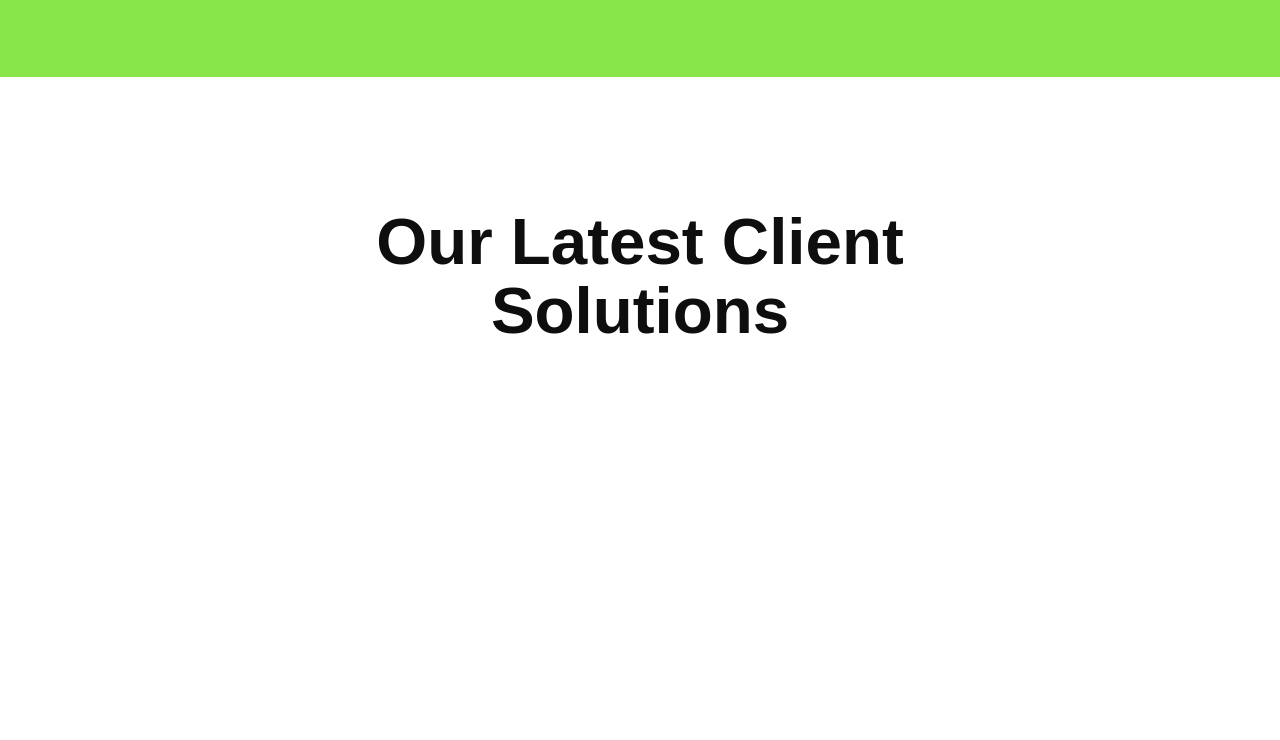
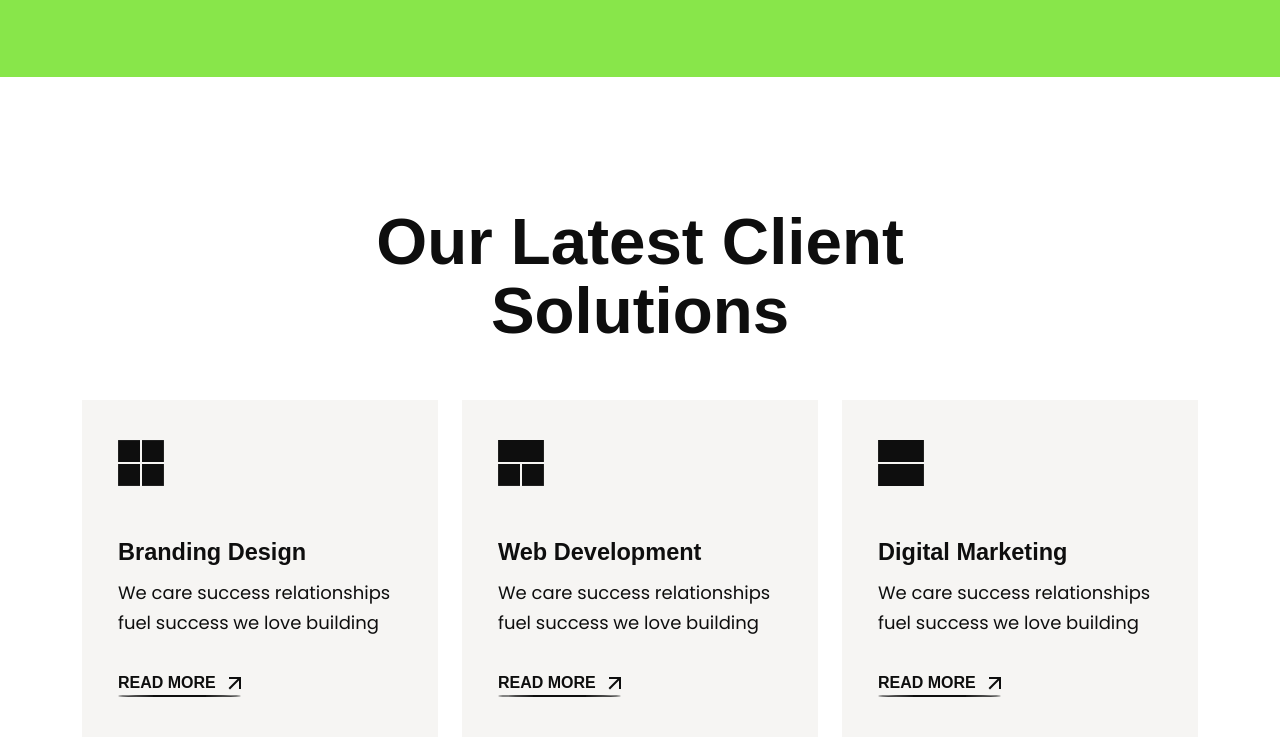
Before and after one commit to Taposhpaul1998/hunky-html-tamplate, a plain HTML site: page index.html in a window 1280 px wide. Shown: the part 895-1635 px from the top of the page. Before the commit the page ends 1425 px from the top, so only its background shows below. Drawn offline with Linux system fonts and the light colour scheme; a web font is replaced by a local one.

Commit message:
create claint solutions section

```diff
--- a/assets/css/main.css
+++ b/assets/css/main.css
@@ -59,10 +59,12 @@ h2{
     line-height:clamp(2.25rem, 1.3329rem + 3.7624vw, 4.625rem);;
 }
 
-.align-center{
-    align-items: center !important;
+h4{
+    font-size: clamp(1.25rem, 1.1585rem + 0.3902vw, 1.5rem);
+    font-family: var(--font-clash);
+    font-weight: 600;
 }
-
+/* button  */
 .primary__btn{
     font-size: 16px;
     font-family: var(--font-clash);
@@ -72,6 +74,43 @@ h2{
     color: var(--color-black);
     transition: all .3s;
 }
+
+.secondary__btn{
+font-family: var(--font-clash);
+font-size: 16px;
+font-weight: 600;
+line-height: 16px;
+padding-bottom: 6px;
+color: var(--color-black);
+position: relative;
+}
+.secondary__btn svg{
+margin-left: 8px;
+}
+.secondary__btn::after{
+    content: '';
+    width: 100%;
+    height: 2px;
+    background-color: var(--color-black);
+    border-radius: 50%;
+    position: absolute;
+    bottom: 0;
+    left: 0;
+    transition: all .3s;
+}
+.secondary__btn:hover::after{
+    animation: secondary-btn-anim .5s;
+}
+@keyframes secondary-btn-anim {
+    0%{
+        width: 0;
+    }
+    100%{
+        width: 100%;
+    }
+}
+
+
 /* header style start  */
 .header{
     position: absolute;
@@ -402,9 +441,6 @@ margin-bottom: 32px;
     margin-bottom: 40px;
 }
 .hero__projects h4{
-    font-size: clamp(1.25rem, 1.1585rem + 0.3902vw, 1.5rem);
-    font-family: var(--font-clash);
-    font-weight: 600;
     line-height: 28px;
 }
 
@@ -452,3 +488,29 @@ margin-bottom: 32px;
 .header__title h2{
 color: var(--color-black);
 }
+.solutions__cart{
+    background-color: var(--color-bacground);
+    padding: 40px 36px;
+}
+.solutions__cart__icon{
+    margin-bottom: 54px;
+}
+.solutions__cart h4{
+    line-height: 24px;
+    margin-bottom: 14px;
+    color: var(--color-black);
+}
+.solutions__cart p{
+    font-family: var(--font-poppins);
+    font-size: 18px;
+    font-weight: 400;
+    line-height: 30px;
+    color: var(--color-black);
+    margin-bottom: 32px;
+}
+
+@media screen and (max-width:992px){
+    .client__section{
+        padding: 90px 0 90px 0;
+    }
+}
--- a/index.html
+++ b/index.html
@@ -19,7 +19,7 @@
     <!-- header start  -->
     <header class="header">
         <div class="container-fluid">
-            <div class="row align-center">
+            <div class="row align-items-center">
                 <div class="col-lg-2 col-6">
                     <a class="header-logo" href="/">
                         <img src="./assets/images/Hunky.png" alt="Logo">
@@ -390,9 +390,75 @@
                     </div>
                 </div>
                 <!-- solutaions carts  -->
-                <div class="row">
+                <div class="row gy-3">
                     <div class="col-lg-4">
+                        <div class="solutions__cart">
+                            <div class="solutions__cart__icon">
+                                <svg width="46" height="46" viewBox="0 0 46 46" fill="none"
+                                    xmlns="http://www.w3.org/2000/svg">
+                                    <path d="M0.0834961 23.9961H22.0033V45.9159H0.0834961V23.9961Z" fill="#0E0E0E" />
+                                    <path d="M0.0834961 0.0830078H22.0033V22.0028H0.0834961V0.0830078Z"
+                                        fill="#0E0E0E" />
+                                    <path d="M23.9971 0.0830078H45.9169V22.0028H23.9971V0.0830078Z" fill="#0E0E0E" />
+                                    <path d="M23.9971 23.9961H45.9169V45.9159H23.9971V23.9961Z" fill="#0E0E0E" />
+                                </svg>
+                            </div>
+                            <h4>Branding Design</h4>
+                            <p>We care success relationships fuel success we love building</p>
+                            <a class="secondary__btn" href="">READ MORE
+                                <svg width="13" height="13" viewBox="0 0 13 13" fill="none"
+                                    xmlns="http://www.w3.org/2000/svg">
+                                    <path d="M2 11L11.2 1.8M12 11V1H2" stroke="#0E0E0E" stroke-width="2"
+                                        stroke-linecap="square" />
+                                </svg>
 
+                            </a>
+                        </div>
+                    </div>
+                    <div class="col-lg-4">
+                        <div class="solutions__cart">
+                            <div class="solutions__cart__icon">
+                                <svg width="46" height="46" viewBox="0 0 46 46" fill="none"
+                                    xmlns="http://www.w3.org/2000/svg">
+                                    <path d="M0.083252 23.9961H22.003V45.9159H0.083252V23.9961Z" fill="#0E0E0E" />
+                                    <path d="M0.083252 0.0830078V22.0028H22.003H23.9968H45.9166V0.0830078H0.083252Z"
+                                        fill="#0E0E0E" />
+                                    <path d="M23.9968 23.9961H45.9166V45.9159H23.9968V23.9961Z" fill="#0E0E0E" />
+                                </svg>
+
+                            </div>
+                            <h4>Web Development</h4>
+                            <p>We care success relationships fuel success we love building</p>
+                            <a class="secondary__btn" href="">READ MORE
+                                <svg width="13" height="13" viewBox="0 0 13 13" fill="none"
+                                    xmlns="http://www.w3.org/2000/svg">
+                                    <path d="M2 11L11.2 1.8M12 11V1H2" stroke="#0E0E0E" stroke-width="2"
+                                        stroke-linecap="square" />
+                                </svg>
+
+                            </a>
+                        </div>
+                    </div>
+                    <div class="col-lg-4">
+                        <div class="solutions__cart">
+                            <div class="solutions__cart__icon">
+                                <svg width="46" height="46" viewBox="0 0 46 46" fill="none"
+                                    xmlns="http://www.w3.org/2000/svg">
+                                    <path d="M0.083252 23.9961H45.9166V45.9159H0.083252V23.9961Z" fill="#0E0E0E" />
+                                    <path d="M0.083252 0.0830078H45.9166V22.0028H0.083252V0.0830078Z" fill="#0E0E0E" />
+                                </svg>
+                            </div>
+                            <h4>Digital Marketing</h4>
+                            <p>We care success relationships fuel success we love building</p>
+                            <a class="secondary__btn" href="">READ MORE
+                                <svg width="13" height="13" viewBox="0 0 13 13" fill="none"
+                                    xmlns="http://www.w3.org/2000/svg">
+                                    <path d="M2 11L11.2 1.8M12 11V1H2" stroke="#0E0E0E" stroke-width="2"
+                                        stroke-linecap="square" />
+                                </svg>
+
+                            </a>
+                        </div>
                     </div>
                 </div>
             </div>
```
